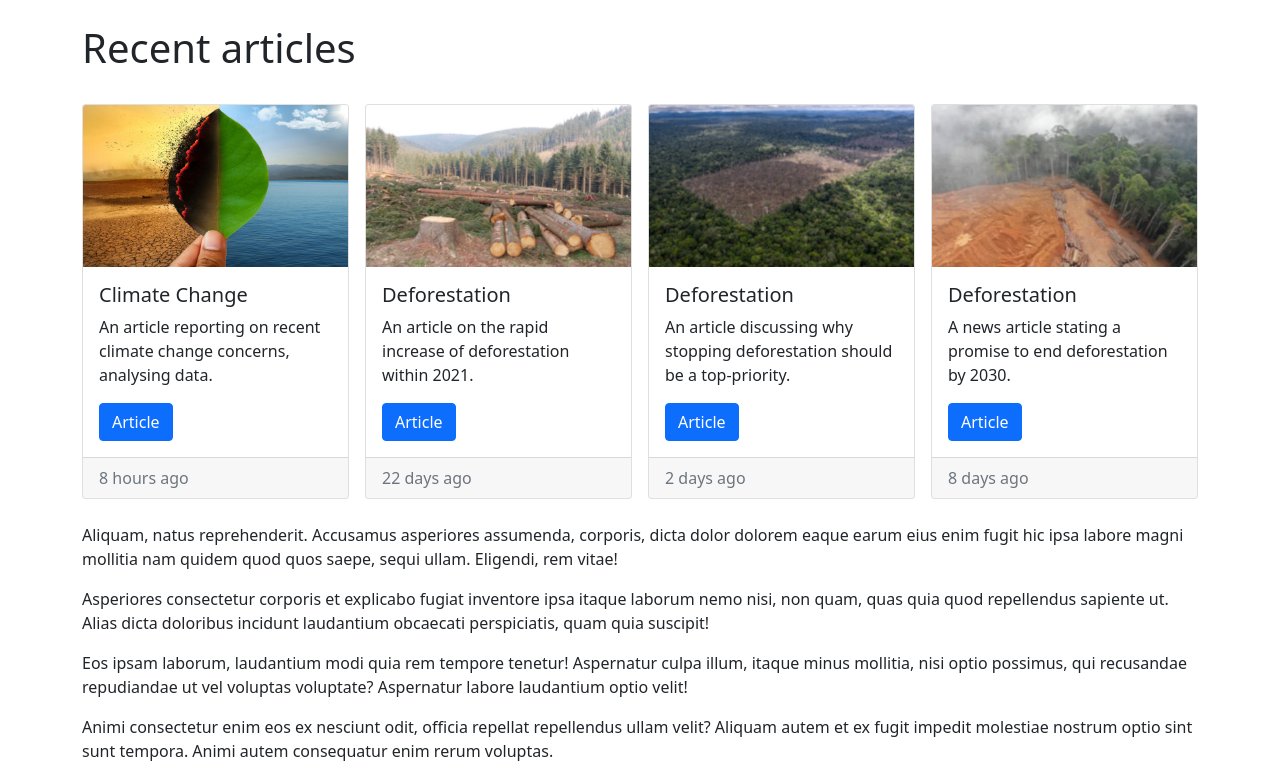
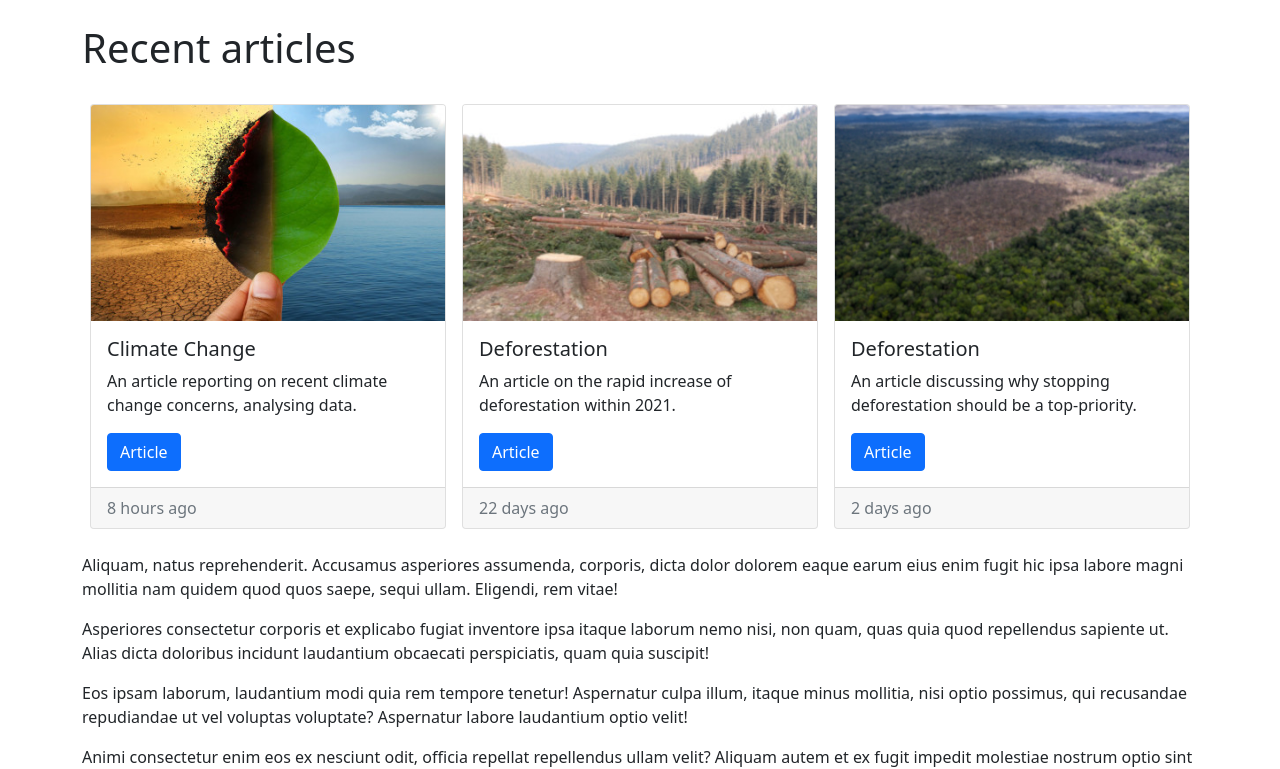
Before and after one commit to benlongcroft/ForestForLife, a Django app: page /explore/ in a window 1280 px wide. Shown: the part 96-865 px from the top of the page. Run offline with Django 3.2, Linux system fonts and the light colour scheme; some libraries are stand-ins or nearby versions.

Commit message:
Add scrolling feature to recent articles

```diff
--- a/templates/explore.html
+++ b/templates/explore.html
@@ -6,10 +6,12 @@
     <br>
     <div class="container">
         <h1 class="display-6 font-weight-bold">Recent articles</h1>
+
         <br>
-        <div class="row g-3">
-            <div class="col-12 col-md-6 col-lg-3">
-                <div class="card">
+
+        <div class="d-flex fLex-row fLex-nowrap overflow-auto">
+            <div class="col-4">
+                <div class="card card-block mx-2">
                     <img class="card-img-top" src="{% static 'forestforlife/img/climate_change.jpg' %}" alt="Climate Change">
                     <div class="card-body">
                         <h5 class="card-title">Climate Change</h5>
@@ -21,8 +23,8 @@
                 </div>
                 </div>
             </div>
-        <div class="col-12 col-md-6 col-lg-3">
-            <div class="card">
+        <div class="col-4">
+            <div class="card card-block mx-2">
                 <img class="card-img-top" src="{% static 'forestforlife/img/deforestation2.jpg' %}" alt="Card image cap">
                 <div class="card-body">
                     <h5 class="card-title">Deforestation</h5>
@@ -34,8 +36,8 @@
                 </div>
             </div>
         </div>
-        <div class="col-12 col-md-6 col-lg-3">
-            <div class="card">
+        <div class="col-4">
+            <div class="card card-block mx-2">
                 <img class="card-img-top" src="{% static 'forestforlife/img/deforestation3.jpg' %}" alt="Card image cap">
                 <div class="card-body">
                     <h5 class="card-title">Deforestation</h5>
@@ -47,8 +49,8 @@
                 </div>
             </div>
         </div>
-        <div class="col-12 col-md-6 col-lg-3">
-            <div class="card">
+        <div class="col-4">
+            <div class="card card-block mx-2">
                 <img class="card-img-top" src="{% static 'forestforlife/img/deforestation.webp' %}" alt="Card image cap">
                 <div class="card-body">
                     <h5 class="card-title">Deforestation</h5>
```
